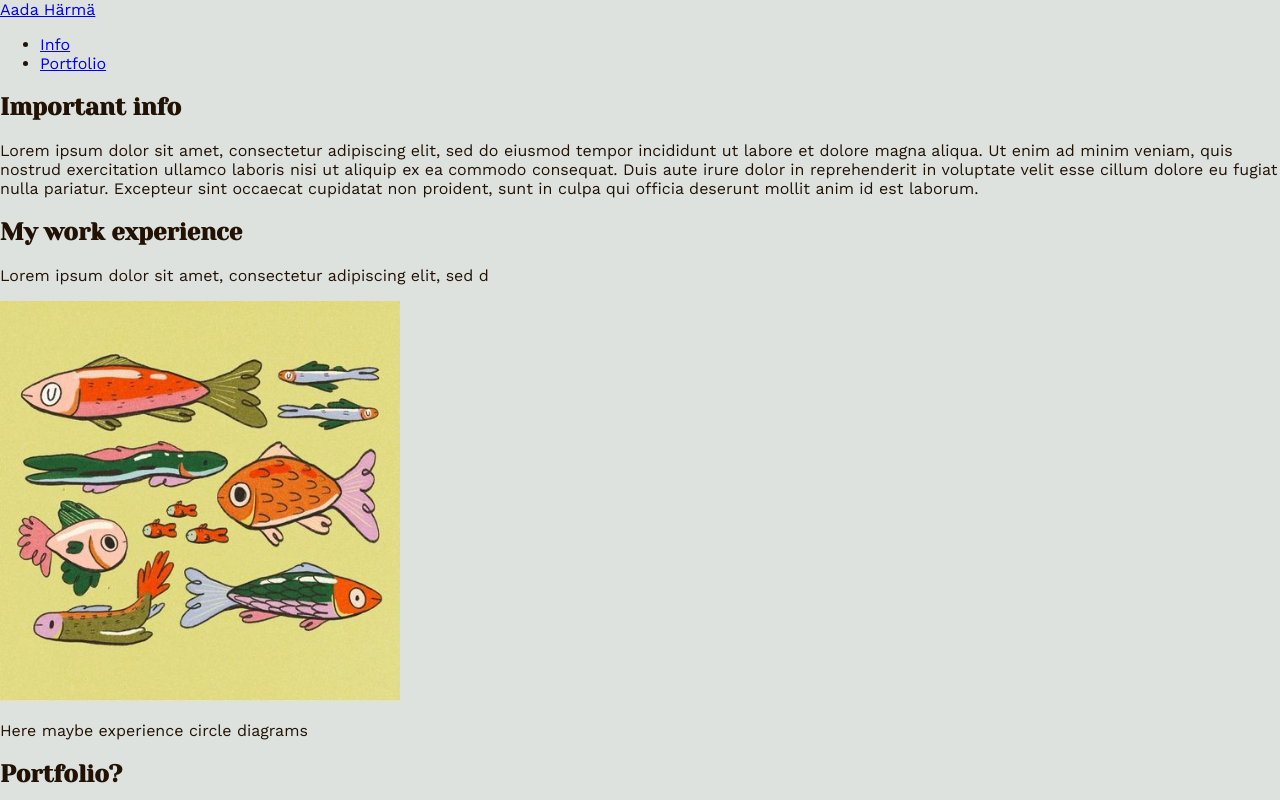
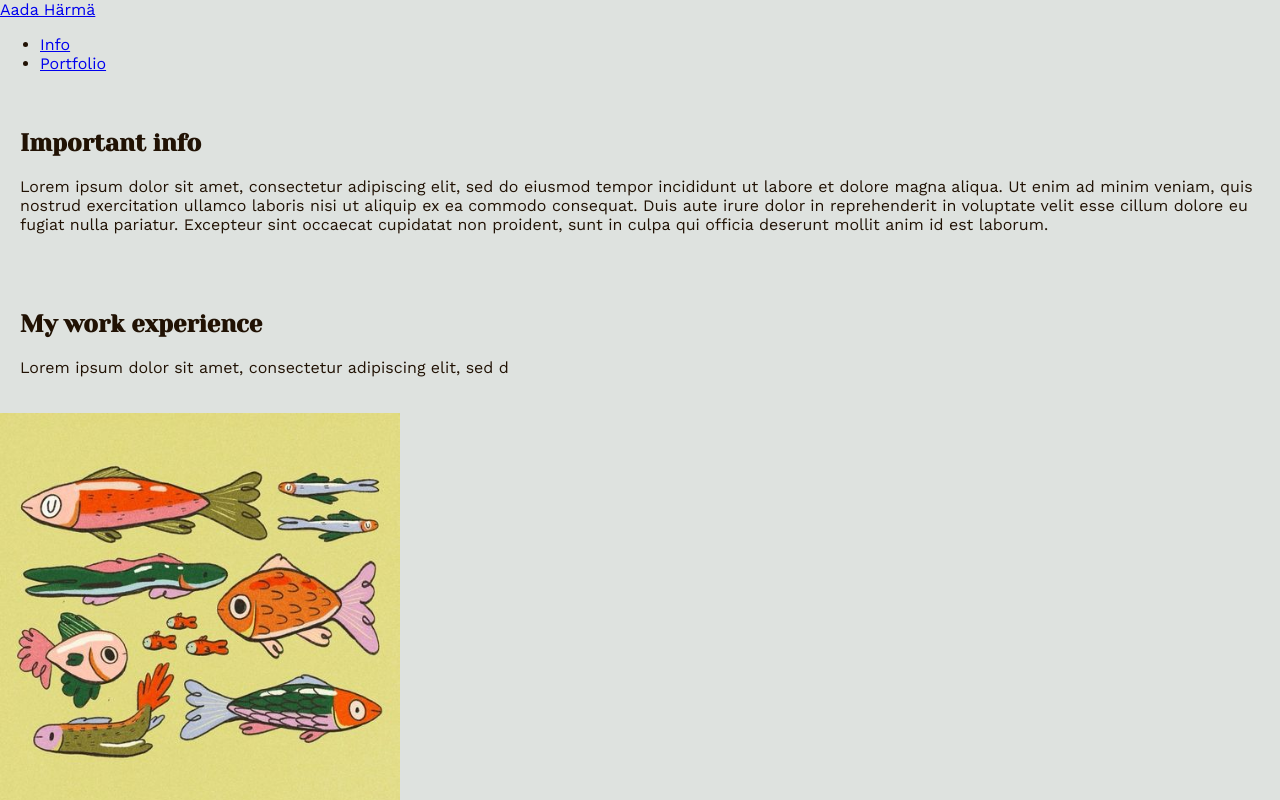
Before and after one commit to aadaharma/resume, a React (Create React App) app: page / in a window 1280 px wide. Shown: the top 800 px of the page. Built offline with nearby package versions, Linux system fonts and the light colour scheme.

Commit message:
Add css to section-elements

```diff
--- a/src/App.css
+++ b/src/App.css
@@ -37,3 +37,9 @@ body {
   color: rgba(33, 18, 4);
   background-color:rgba(222, 226, 223);
 }
+
+section {
+  padding: 20px;
+  border-color: rgba(33, 18, 4);
+  justify-content: space-around;
+}
```
